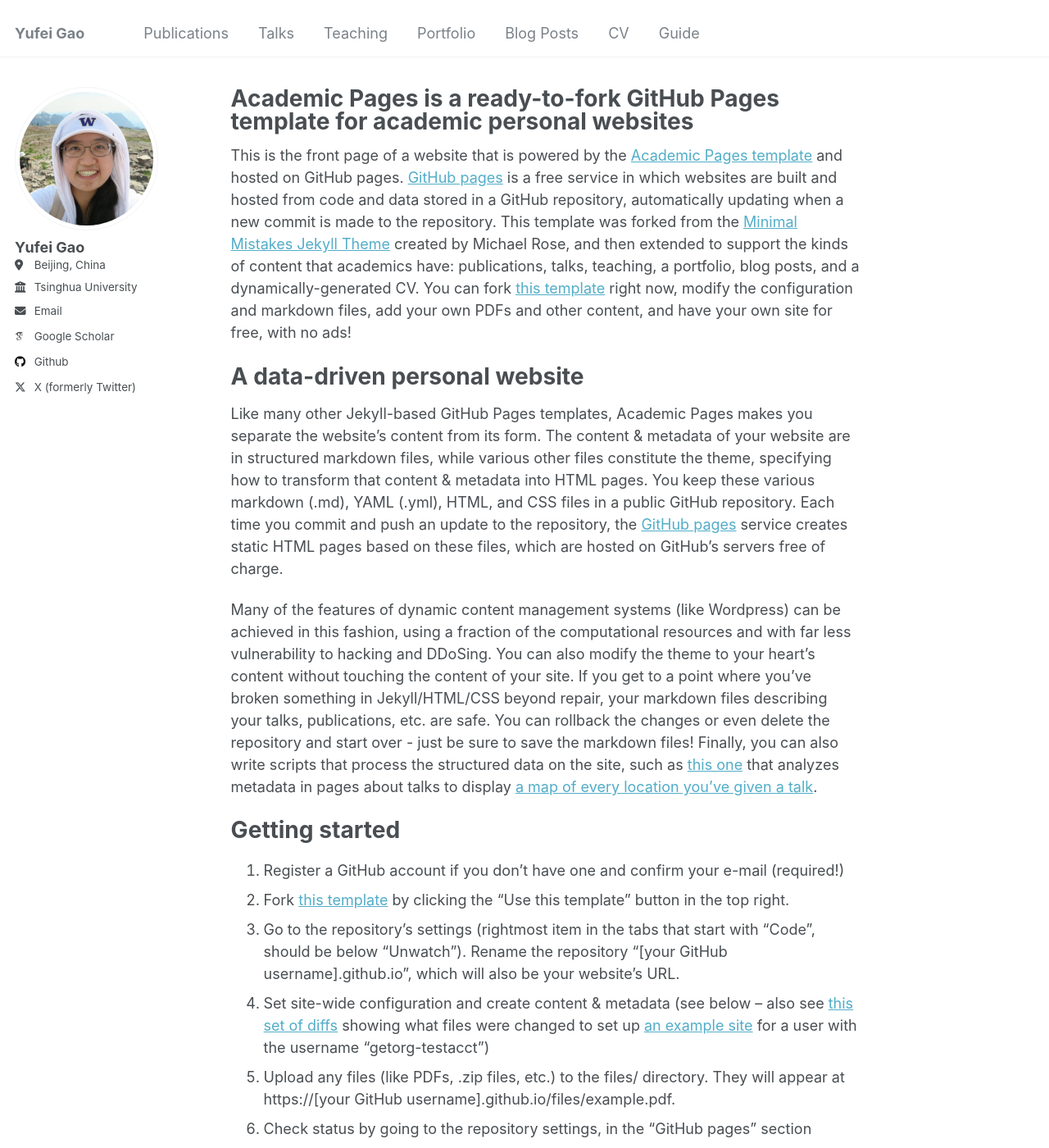
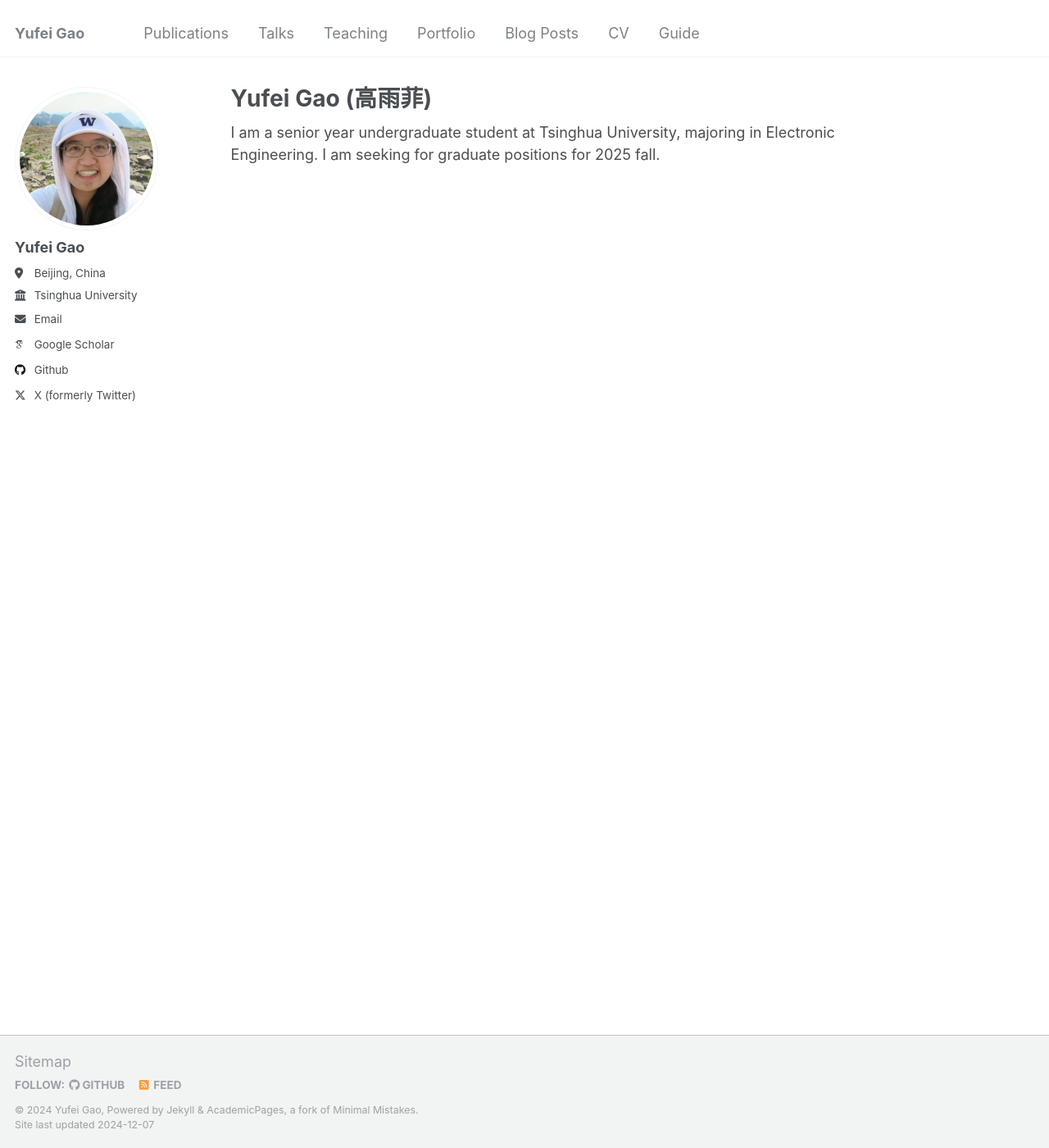
Before and after one commit to maryyufei21/maryyufei21.github.io, a Jekyll site: the page built from _pages/about.md, in a window 1280 px wide and 1400 px high. Shown: the whole window at 82% size. Built offline with Jekyll 4.4.1, drawn with Linux system fonts in a browser that asks for light colours; some web fonts are replaced; some of the changed text lies outside the part shown.

Commit message:
Update personal information in _config.yml and about.md

```diff
--- a/_config.yml
+++ b/_config.yml
@@ -23,7 +23,7 @@
   # Biographic information
   avatar           : "profile_uw2.jpg"
   name             : "Yufei Gao"
-  pronouns         : # example: "she/her"
+  pronouns         : "" # example: "she/her"
   bio              : # "Short biography for the left-hand sidebar"
   location         : "Beijing, China"
   employer         : "Tsinghua University"
--- a/_pages/about.md
+++ b/_pages/about.md
@@ -1,13 +1,15 @@
 ---
 permalink: /
-title: "Academic Pages is a ready-to-fork GitHub Pages template for academic personal websites"
+title: "Yufei Gao (高雨菲)"
 author_profile: true
 redirect_from:
   - /about/
   - /about.html
 ---
 
-This is the front page of a website that is powered by the [Academic Pages template](https://github.com/academicpages/academicpages.github.io) and hosted on GitHub pages. [GitHub pages](https://pages.github.com) is a free service in which websites are built and hosted from code and data stored in a GitHub repository, automatically updating when a new commit is made to the repository. This template was forked from the [Minimal Mistakes Jekyll Theme](https://mmistakes.github.io/minimal-mistakes/) created by Michael Rose, and then extended to support the kinds of content that academics have: publications, talks, teaching, a portfolio, blog posts, and a dynamically-generated CV. You can fork [this template](https://github.com/academicpages/academicpages.github.io) right now, modify the configuration and markdown files, add your own PDFs and other content, and have your own site for free, with no ads!
+I am a senior year undergraduate student at Tsinghua University, majoring in Electronic Engineering. I am seeking for graduate positions for 2025 fall.
+
+<!-- This is the front page of a website that is powered by the [Academic Pages template](https://github.com/academicpages/academicpages.github.io) and hosted on GitHub pages. [GitHub pages](https://pages.github.com) is a free service in which websites are built and hosted from code and data stored in a GitHub repository, automatically updating when a new commit is made to the repository. This template was forked from the [Minimal Mistakes Jekyll Theme](https://mmistakes.github.io/minimal-mistakes/) created by Michael Rose, and then extended to support the kinds of content that academics have: publications, talks, teaching, a portfolio, blog posts, and a dynamically-generated CV. You can fork [this template](https://github.com/academicpages/academicpages.github.io) right now, modify the configuration and markdown files, add your own PDFs and other content, and have your own site for free, with no ads!
 
 A data-driven personal website
 ======
@@ -46,4 +48,4 @@
 
 For more info
 ------
-More info about configuring Academic Pages can be found in [the guide](https://academicpages.github.io/markdown/), the [growing wiki](https://github.com/academicpages/academicpages.github.io/wiki), and you can always [ask a question on GitHub](https://github.com/academicpages/academicpages.github.io/discussions). The [guides for the Minimal Mistakes theme](https://mmistakes.github.io/minimal-mistakes/docs/configuration/) (which this theme was forked from) might also be helpful.
+More info about configuring Academic Pages can be found in [the guide](https://academicpages.github.io/markdown/), the [growing wiki](https://github.com/academicpages/academicpages.github.io/wiki), and you can always [ask a question on GitHub](https://github.com/academicpages/academicpages.github.io/discussions). The [guides for the Minimal Mistakes theme](https://mmistakes.github.io/minimal-mistakes/docs/configuration/) (which this theme was forked from) might also be helpful. -->
```
